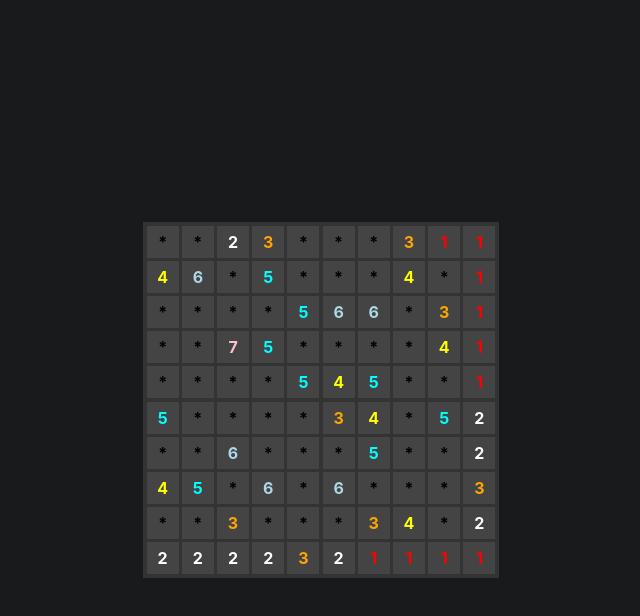
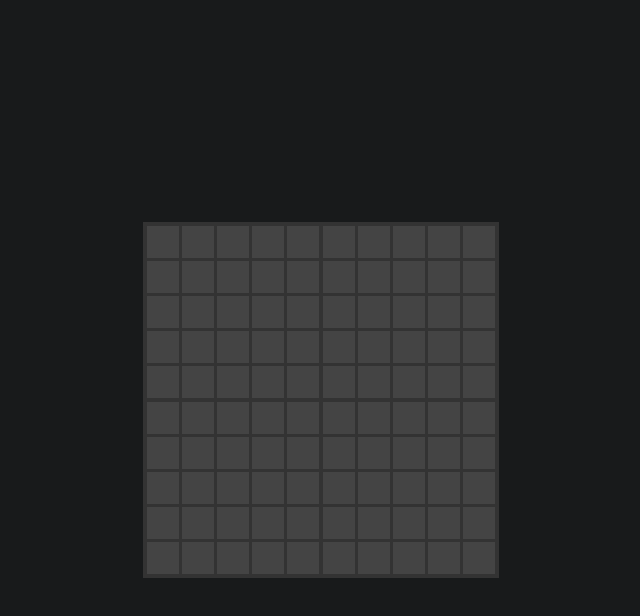
Before and after one commit to sntgreale/minesweeper-reactjs, a React (Create React App) app: page / in a window 1280 px wide. Both pictures are taken after a click on the button "START!". Shown: the top 616 px of the page, without its empty margins (319-959 px from the left). Built offline with nearby package versions, Linux system fonts and the light colour scheme.

Commit message:
P - Components and code prettier.

```diff
--- a/src/App.js
+++ b/src/App.js
@@ -3,8 +3,8 @@ import Menu from './components/Menu/Menu';
 
 function App() {
   return (
-    <div className="App">
-      <header className="App-header">
+    <div className='App'>
+      <header className='App-header'>
         <Menu />
       </header>
     </div>
--- a/src/components/Box/Box.jsx
+++ b/src/components/Box/Box.jsx
@@ -1,23 +1,31 @@
-import "./Box.scss";
+import { useState } from 'react';
+import './Box.scss';
 
-const Box = ({data}) => {
+const Box = ({ data }) => {
   const { value, isHidden, color } = data;
 
+  const [isVisible, setIsVisible] = useState(!isHidden);
+  const [isDisabled, setIsDisabled] = useState(false);
+
+  const handleClick = (event) => {
+    setIsVisible(!isVisible);
+    setIsDisabled(!isDisabled);
+  };
+
   const createClassName = () => {
-    return `box-surface box-surface-color-${color}`
-  }
+    return `box-surface box-surface-color-${color}`;
+  };
 
   return (
-    <div className='box-container'>
-      <div
-        className={createClassName()}
-        hidden={isHidden}
-      >
-        <b>
-          {value}
-        </b>
+    <button
+      className='box-container'
+      onClick={(evt) => handleClick(evt)}
+      disabled={isDisabled}
+    >
+      <div className={createClassName()} hidden={isVisible}>
+        <b className='box-label'>{value}</b>
       </div>
-    </div>
+    </button>
   );
 };
 
--- a/src/components/Box/Box.scss
+++ b/src/components/Box/Box.scss
@@ -1,9 +1,20 @@
 $--box-surface-color: #444;
+
+.box-container {
+    width: 100%;
+    height: 100%;
+    justify-content: center;
+    display: flex;
+    align-items: center;
+    background-color: var(--box-surface-color);
+    border: none;
+};
 
 .box-surface {
     color: var(--box-surface-color);
 };
 
+// Set default colors to each number.
 .box-surface-color-red {
     --box-surface-color: red;
 };
--- a/src/components/Button/Button.jsx
+++ b/src/components/Button/Button.jsx
@@ -1,14 +1,17 @@
-import "./Button.scss"
+import './Button.scss'
 
-const Button = ({ label, handleChange }) => {
+const Button = ({ disabled = false, label, handleChange }) => {
     return (
-        <div className="button">
-            <div className="button-container">
+        <div className='button'>
+            <div className='button-container'>
                 <button
-                    className="button-clickable"
+                    disabled={disabled}
+                    className='button-clickable'
                     onClick={handleChange}
                 >
-                    {label}
+                    <b>
+                        {label}
+                    </b>
                 </button>
             </div>
         </div>
--- a/src/components/Separator/Separator.jsx
+++ b/src/components/Separator/Separator.jsx
@@ -1,9 +1,9 @@
-import "./Separator.scss"
+import './Separator.scss'
 
 const Separator = () => {
     return (
-        <div className="separator">
-            <hr className="separator-line"/>
+        <div className='separator'>
+            <hr className='separator-line'/>
         </div>
     )
 }
--- a/src/functions/createMatrix.js
+++ b/src/functions/createMatrix.js
@@ -1,9 +1,4 @@
 // Main function to create the matrix.
-/**
- *
- * @param {object} param0
- * @returns {array}
- */
 const createMatrix = ({ rows, columns }) => {
   let matrix = createEmptyMatrix(rows, columns);
   matrix = setMines(rows, columns, matrix);
@@ -68,12 +63,12 @@ const setNumbers = (rows, columns, matrixWithMines) => {
 
   for (let x = 0; x < rows; x++) {
     for (let y = 0; y < columns; y++) {
-      if (matrixWithMines[x][y].value !== "*") {
+      if (matrixWithMines[x][y].value !== '*') {
         let sum = 0;
         for (let i = -1; i <= 1; i++) {
           for (let j = -1; j <= 1; j++) {
             try {
-              if (matrixWithMines[x + i][y + j]?.value === "*") {
+              if (matrixWithMines[x + i][y + j]?.value === '*') {
                 if (x + i > -1 && y + j > -1) {
                   sum++;
                 }
@@ -118,7 +113,7 @@ const setColor = (number) => {
  * @returns {number}
  */
 const calculateNumbersOfMines = (rows, columns) => {
-  const minesQty = parseInt((rows * columns) / 2);
+  const minesQty = parseInt((rows * columns) / 3);
   return minesQty;
 };
 
--- a/src/index.scss
+++ b/src/index.scss
@@ -1,7 +1,15 @@
+* {
+    -webkit-user-select: none;
+    -moz-user-select: none;
+    -ms-user-select: none;
+    -o-user-select: none;
+    user-select: none;
+}
+
 body {
     margin: 0;
-    font-family: -apple-system, BlinkMacSystemFont, "Segoe UI", "Roboto", "Oxygen",
-    "Ubuntu", "Cantarell", "Fira Sans", "Droid Sans", "Helvetica Neue",
+    font-family: -apple-system, BlinkMacSystemFont, 'Segoe UI', 'Roboto', 'Oxygen',
+    'Ubuntu', 'Cantarell', 'Fira Sans', 'Droid Sans', 'Helvetica Neue',
     sans-serif;
     -webkit-font-smoothing: antialiased;
     -moz-osx-font-smoothing: grayscale;
@@ -10,6 +18,6 @@ body {
 }
 
 code {
-    font-family: source-code-pro, Menlo, Monaco, Consolas, "Courier New",
+    font-family: source-code-pro, Menlo, Monaco, Consolas, 'Courier New',
     monospace;
 }
```
Also changed, not shown: public/index.html (+10 -10 lines), src/components/Input/Input.jsx (+6 -6 lines), src/components/Matrix/Matrix.jsx (+6 -6 lines), src/components/Menu/Menu.jsx (+15 -15 lines).
